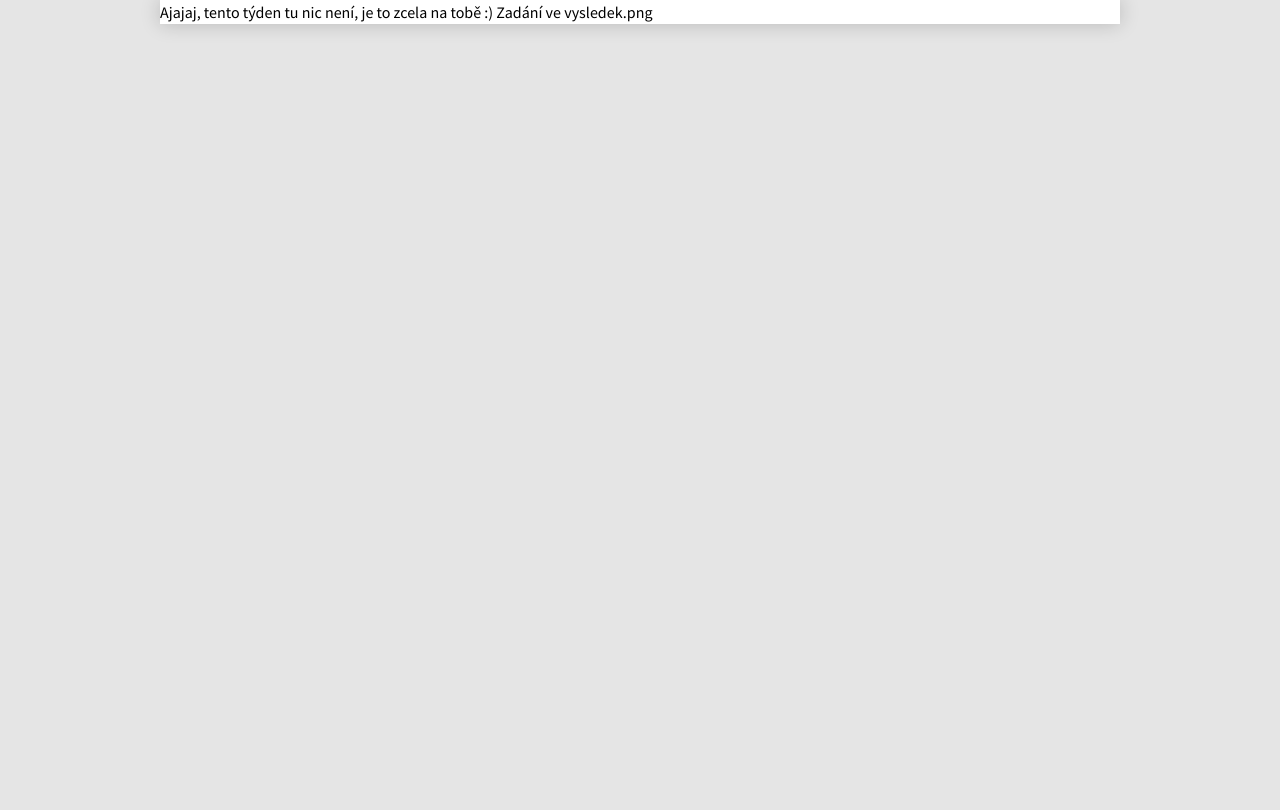
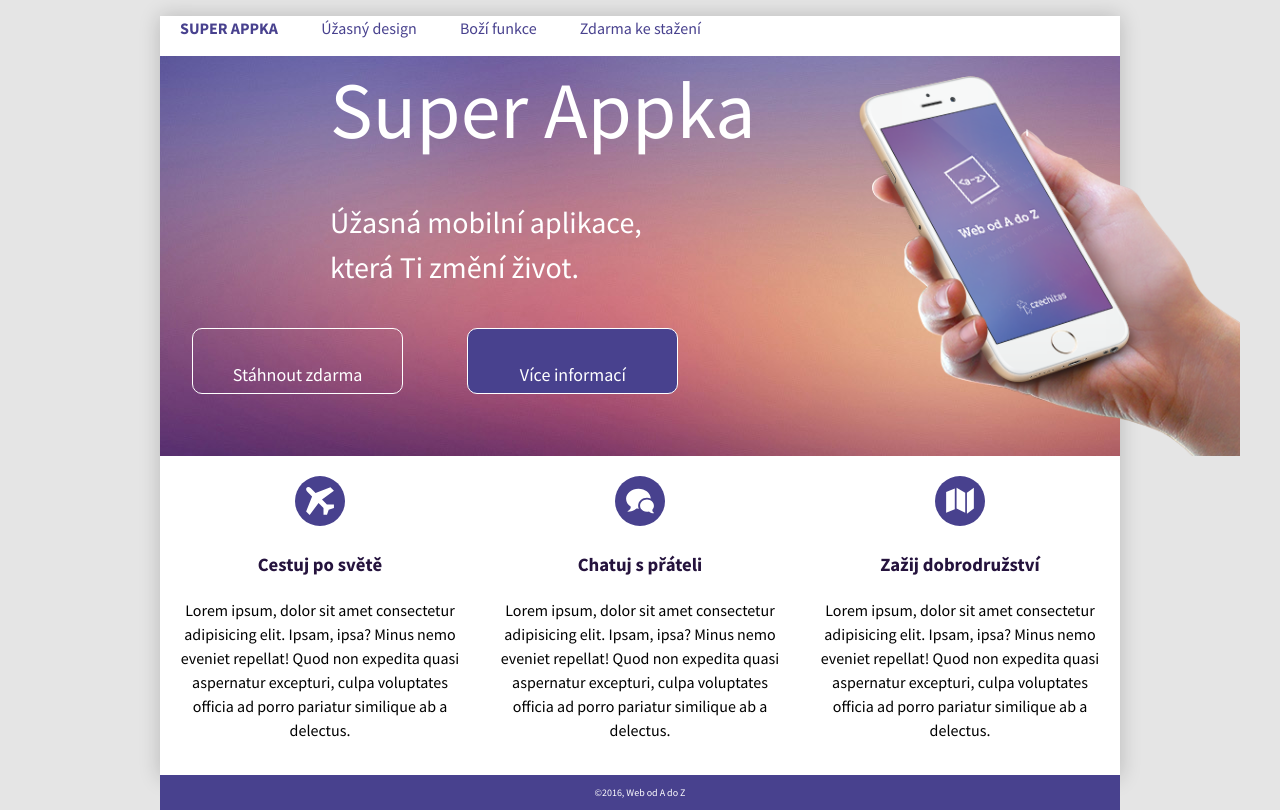
Before and after one commit to Czechitas-Liberec-HTML-CSS-2021-DK/superappka-Natallia219, a plain HTML site: page index.html in a window 1280 px wide. Drawn offline with Linux system fonts and the light colour scheme.

Commit message:
superappka

```diff
--- a/index.html
+++ b/index.html
@@ -1,23 +1,69 @@
 <!DOCTYPE html>
 <html>
+
 <head>
     <meta charset="utf-8">
     <title>Mobilní aplikace</title>
     <link href="https://fonts.googleapis.com/css?family=Source+Sans+Pro:300,400,700" rel="stylesheet">
     <link rel="stylesheet" type="text/css" href="style.css">
 </head>
+
 <body>
     <div class="obal">
 
         <!-- tvoje HTML sem -->
 
-            Ajajaj, tento týden tu nic není, je to zcela na tobě :)
+        <ul>
+            <li><b>SUPER APPKA</b></li>
+            <li>Úžasný design</li>
+            <li>Boží funkce</li>
+            <li>Zdarma ke stažení</li>
+        </ul>
 
-            Zadání ve vysledek.png
+        <div class="container">
+            <h class="h1"> Super Appka</h>
+            <h class="h2">Úžasná mobilní aplikace,<br> která Ti změní život.</h>
+            <p class="popis">Stáhnout zdarma</p>
+            <p class="popis c2">Více informací</p>
+            <!--<img src="images/telefon.png" alt="telefon" height="380px">-->
+        </div>
+
+        <div class="tel">
+            <img src="images/telefon.png" alt="telefon" height="380px">
+        </div>
+
+
+        <div class="container2">
+            <div class="ikonky">
+                <img class="ikona" src="images/letadlo.svg">
+                <h3 class="moznosti">Cestuj po světě</h3>
+                <p class="popis3">Lorem ipsum, dolor sit amet consectetur adipisicing elit. Ipsam, ipsa? Minus nemo eveniet repellat! Quod non expedita quasi aspernatur excepturi, culpa voluptates officia ad porro pariatur similique ab a delectus.</p>
+
+            </div>
+
+            <div class="ikonky">
+                <img class="ikona" src="images/bubliny.svg">
+                <h3 class="moznosti">Chatuj s přáteli</h3>
+                <p class="popis3">Lorem ipsum, dolor sit amet consectetur adipisicing elit. Ipsam, ipsa? Minus nemo eveniet repellat! Quod non expedita quasi aspernatur excepturi, culpa voluptates officia ad porro pariatur similique ab a delectus.</p>
+
+            </div>
+
+            <div class="ikonky">
+                <img class="ikona" src="images/mapa.svg">
+                <h3 class="moznosti">Zažij dobrodružství</h3>
+                <p class="popis3">Lorem ipsum, dolor sit amet consectetur adipisicing elit. Ipsam, ipsa? Minus nemo eveniet repellat! Quod non expedita quasi aspernatur excepturi, culpa voluptates officia ad porro pariatur similique ab a delectus.</p>
+            </div>
+
+            <div class="paticka">
+                <p>©2016, Web od A do Z</p>
+            </div>
+
+        </div>
 
 
 
 
     </div><!-- konec .obal -->
 </body>
+
 </html>
--- a/style.css
+++ b/style.css
@@ -31,3 +31,94 @@ body {
 }
 
 /* ----- zde začni psát vlastní CSS ----- */
+
+ul {
+    list-style-type: none;
+    margin: 5;
+    padding: 0;
+  }
+
+  li {
+    display: inline;
+    padding: 20px;
+    color: #48418e;
+
+  }
+
+.container {
+    display: flex;
+    background: url("images/pozadi.jpg") no-repeat center;
+    width: 960px;
+    height: 400px;
+    color: white;
+}
+
+.container2 {
+    display: flex;
+    flex-direction: row;
+    width: 960px;
+    background-color: white;
+    text-align: center;
+}
+
+.h1 {
+    font-size: 80px;
+    text-align: justify;
+    position: absolute;
+    left: 330px;
+    top: 50px;
+}
+
+.h2 {
+    font-size: 30px;
+    position: absolute;
+    left: 330px;
+    top: 200px;
+}
+
+.popis {
+    width: 22%;
+	padding: 2rem;
+	margin: 2rem;
+    font-size: 18px;
+    position: relative;
+    top: 240px;
+    border: 1px solid white;
+    border-radius: 10px;
+    height: 25px;
+    text-align: center;
+
+}
+
+.c2{
+    background-color: #48418e;
+}
+
+.paticka {
+    display: inline;
+    position: absolute;
+    top: 775px;
+    color: white;
+    background-color: #48418e;
+    width: 960px;
+    font-size: 10px;
+}
+
+.ikona {
+    height: 50px;
+    width: 50px;
+}
+
+.tel {
+    position: absolute;
+    top: 76px;
+    left: 855px;
+}
+
+.ikonky {
+    margin: 20px;
+}
+
+.moznosti {
+    color: #25133d;
+}
```
Lines whose indentation alone changed are shown as unchanged.
